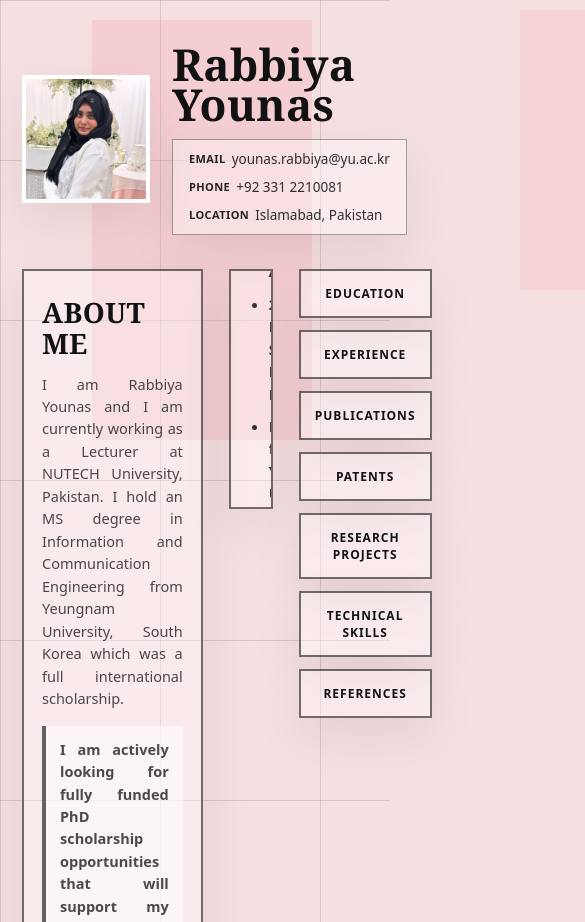
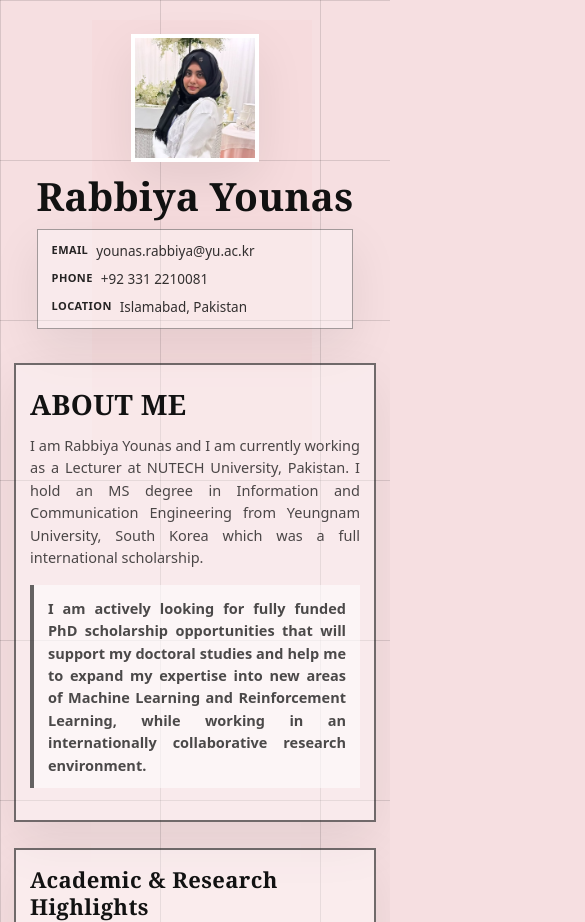
Before and after one commit to Rabbiya-Younas/Rabbiya-Younas.github.io, a plain HTML site: page index.html in a window 390 px wide. Shown: the top 922 px of the page, 585 px wide, since content can reach past the window. Drawn offline with Linux system fonts and the light colour scheme.

Commit message:
style.css

```diff
--- a/style.css
+++ b/style.css
@@ -1,6 +1,7 @@
 /* =========================================================
    Shared Site Styles (single file for ALL pages)
    Portfolio theme: soft pink grid + glass cards
+   Refined + safe responsive (desktop stays SAME)
    ========================================================= */
 
 /* ---------- Theme tokens ---------- */
@@ -27,11 +28,18 @@ body{
   font-family:var(--sans);
 }
 
-/* Make images behave nicely */
-img{ max-width:100%; display:block; }
+/* Make media behave */
+img{ max-width:100%; height:auto; display:block; }
 
 /* Links default */
 a{ color:inherit; }
+a:focus-visible{
+  outline: 3px solid rgba(0,0,0,.45);
+  outline-offset: 3px;
+}
+
+/* Prevent horizontal overflow on phones */
+body, .bgGrid, .wrap{ overflow-x: clip; }
 
 /* ---------- Background grid ---------- */
 .bgGrid{
@@ -45,16 +53,16 @@ a{ color:inherit; }
 
 /* ---------- Page wrapper ---------- */
 .wrap{
-  max-width: 1320px; /* inner pages */
+  max-width: 1320px;
   margin: 0 auto;
   padding: 28px 22px 40px;
   position: relative;
 }
 
-/* Home page was narrower in your original file */
+/* Home page narrower */
 .page-home .wrap{ max-width: 1180px; }
 
-/* ---------- Decorative pink blocks (used on most pages) ---------- */
+/* ---------- Decorative pink blocks ---------- */
 .pinkBlocks::before,
 .pinkBlocks::after{
   content:"";
@@ -90,7 +98,7 @@ header{
   flex: 0 0 140px;
 }
 
-/* Some pages use .photo directly; some use .profile .photo */
+/* Photo */
 .photo,
 .profile .photo{
   width: 128px;
@@ -108,7 +116,7 @@ header{
   display:block;
 }
 
-/* Optional stamp (index page) */
+/* Optional stamp */
 .profile .stamp{
   position:absolute;
   left: 86px;
@@ -144,7 +152,6 @@ header{
 }
 
 /* ---------- Main layout ---------- */
-/* Default for inner pages: left navigation + right content */
 .main{
   position: relative;
   z-index: 1;
@@ -155,7 +162,7 @@ header{
   align-items:start;
 }
 
-/* Home page (3 columns). Add class="page-home" on <body> in index.html */
+/* Home page 3 columns */
 .page-home .main{
   grid-template-columns: 1.2fr 1fr 0.85fr;
 }
@@ -169,7 +176,7 @@ header{
 
 .article{ padding: 18px 18px 16px; }
 
-/* Headings inside cards */
+/* Headings */
 .article h3,
 .card h3,
 h3{
@@ -181,7 +188,7 @@ h3{
   letter-spacing: .4px;
 }
 
-/* Paragraph defaults (home card text, etc.) */
+/* Paragraph defaults */
 .article p{
   margin: 0 0 16px;
   color: rgba(0,0,0,.70);
@@ -190,7 +197,7 @@ h3{
   max-width: 42ch;
 }
 
-/* Home page used justified paragraphs */
+/* Home page justified paragraphs */
 .page-home .article p{
   text-align: justify;
   text-justify: inter-word;
@@ -247,6 +254,7 @@ h3{
   color: rgba(0,0,0,.85);
 }
 
+/* Contact grid */
 .contactGrid{
   margin-top: 14px;
   display: grid;
@@ -265,7 +273,7 @@ h3{
   display:flex;
   align-items:center;
   gap: 6px;
-  white-space: nowrap;
+  white-space: nowrap; /* desktop look */
 }
 .contactGrid strong{
   font-weight: 800;
@@ -302,6 +310,7 @@ h3{
   display:block;
   text-align:center;
   position: relative;
+  -webkit-tap-highlight-color: transparent;
 }
 
 .btn:hover{ filter: brightness(0.98); }
@@ -346,6 +355,7 @@ h3{
   display:block;
   text-align:center;
   text-decoration:none;
+  -webkit-tap-highlight-color: transparent;
 }
 .btnWide.light{
   background: rgba(255,255,255,.36);
@@ -356,7 +366,7 @@ h3{
   color: rgba(255,255,255,.92);
 }
 
-/* ---------- Experience page ---------- */
+/* ---------- Common content helpers ---------- */
 .role{
   font-weight:700;
   font-size:17px;
@@ -601,15 +611,92 @@ ul{
   text-decoration:none;
 }
 
-/* ---------- Responsive ---------- */
+/* =========================================================
+   Responsive (desktop untouched; changes only under 980px)
+   ========================================================= */
 @media (max-width: 980px){
+  /* Layout */
   .main{ grid-template-columns: 1fr; }
+  .page-home .main{ grid-template-columns: 1fr; }
+
+  /* Wrapper padding slightly tighter */
+  .wrap{ padding: 22px 16px 34px; }
+
+  /* Header: keep row on tablets; center align */
   header{ align-items:center; }
   .heroText{ padding-top:0; }
   .profile{ flex:0 0 auto; width:auto; }
-  .feature{ height: 240px; }
+
+  /* Elements that are 2-col on desktop become 1-col */
   .gridWrap{ grid-template-columns: 1fr; }
   .refGrid{ grid-template-columns: 1fr; }
-  .nowrap{ white-space: normal; } /* allow wrap on small screens */
-  .contactGrid{ grid-template-columns: 1fr; gap: 10px; }
+
+  /* Allow wrapping on small screens */
+  .nowrap{ white-space: normal; }
 }
+
+/* =========================================================
+   Phone (stack header + fix contact overflow)
+   ========================================================= */
+@media (max-width: 700px){
+
+  /* Stack header */
+  header{
+    flex-direction: column;
+    align-items: center;
+    text-align: center;
+    gap: 14px;
+  }
+
+  .profile{
+    width: auto;
+    flex: 0 0 auto;
+    display:flex;
+    justify-content:center;
+  }
+
+  /* Contact grid: one column + wrap long values */
+  .contactGrid{
+    width: 100%;
+    max-width: 560px;
+    padding: 12px 14px;
+    grid-template-columns: 1fr;
+    gap: 10px;
+  }
+  .contactGrid div{
+    white-space: normal;   /* override desktop nowrap */
+    align-items: flex-start;
+    gap: 8px;
+  }
+  .contactGrid span{
+    overflow-wrap: anywhere;
+    word-break: break-word;
+  }
+
+  /* Avoid fixed heights squeezing content */
+  .feature,
+  .featureText{
+    height: auto;
+  }
+
+  /* Slightly tighter card padding on phone */
+  .article{ padding: 16px 14px; }
+  .featureText{ padding: 16px 14px; }
+
+  /* Let paragraphs use full width */
+  .article p{ max-width: none; }
+
+  /* Decorative blocks can cause weird cropping on phones */
+  .pinkBlocks::before,
+  .pinkBlocks::after{
+    opacity: .25;
+  }
+}
+
+/* Extra-small phones */
+@media (max-width: 420px){
+  .wrap{ padding: 18px 14px 28px; }
+  .name{ font-size: clamp(34px, 10vw, 44px); line-height: 1; }
+  .btn{ padding: 13px 12px; }
+  .btnWide{ padding: 14px 14px; }
+}
```
